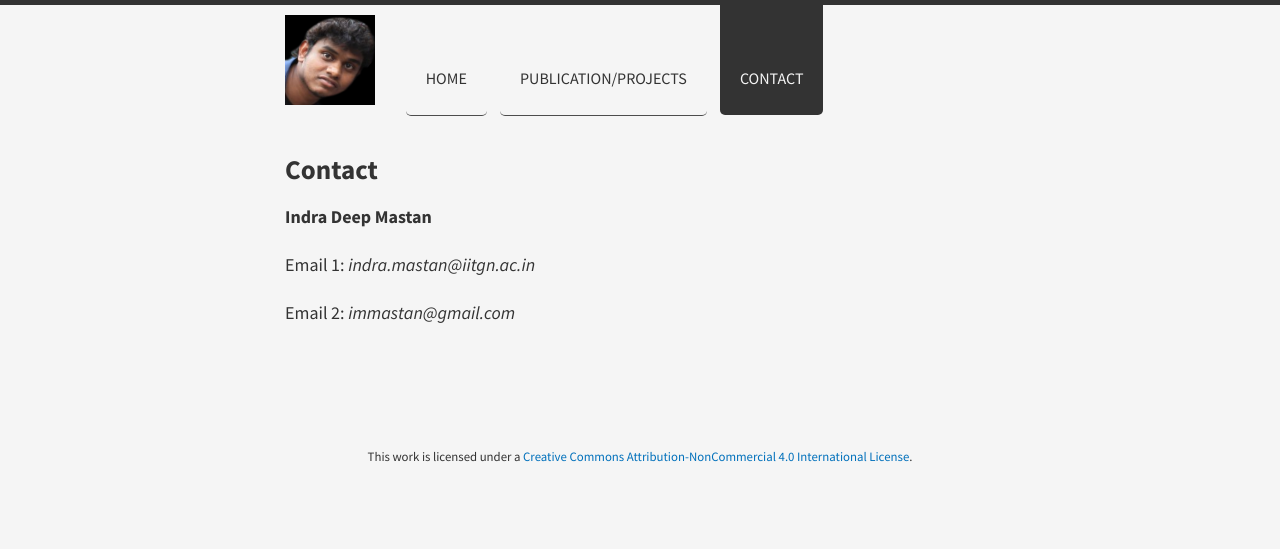
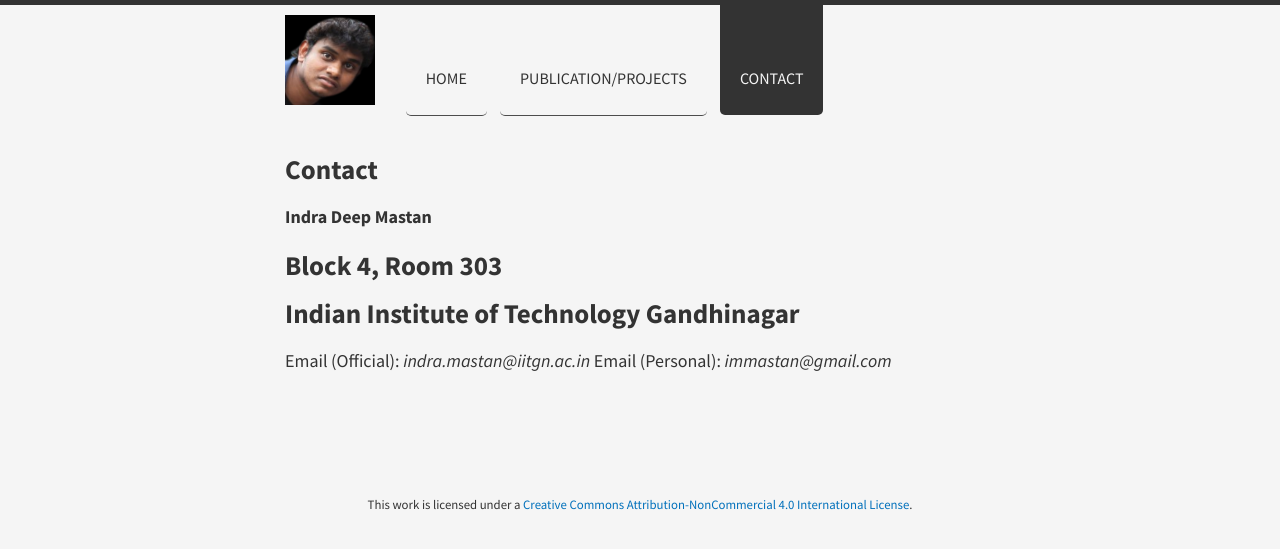
Before and after one commit to indramastan/indradeepmastan, a Jekyll site: the page built from contact/index.md, in a window 1280 px wide. Shown: the top 549 px of the page. Built offline with Jekyll 4.4.1, drawn with Linux system fonts in a browser that asks for light colours; nearby versions of some CDN libraries.

Commit message:
Update index.md

```diff
--- a/contact/index.md
+++ b/contact/index.md
@@ -4,7 +4,8 @@ title: Contact
 ---
 
 #### Indra Deep Mastan
+## Block 4, Room 303
+## Indian Institute of Technology Gandhinagar
 
-Email 1: *indra.mastan@iitgn.ac.in*
-
-Email 2: *immastan@gmail.com*
+Email (Official): *indra.mastan@iitgn.ac.in*
+Email (Personal): *immastan@gmail.com*
```
